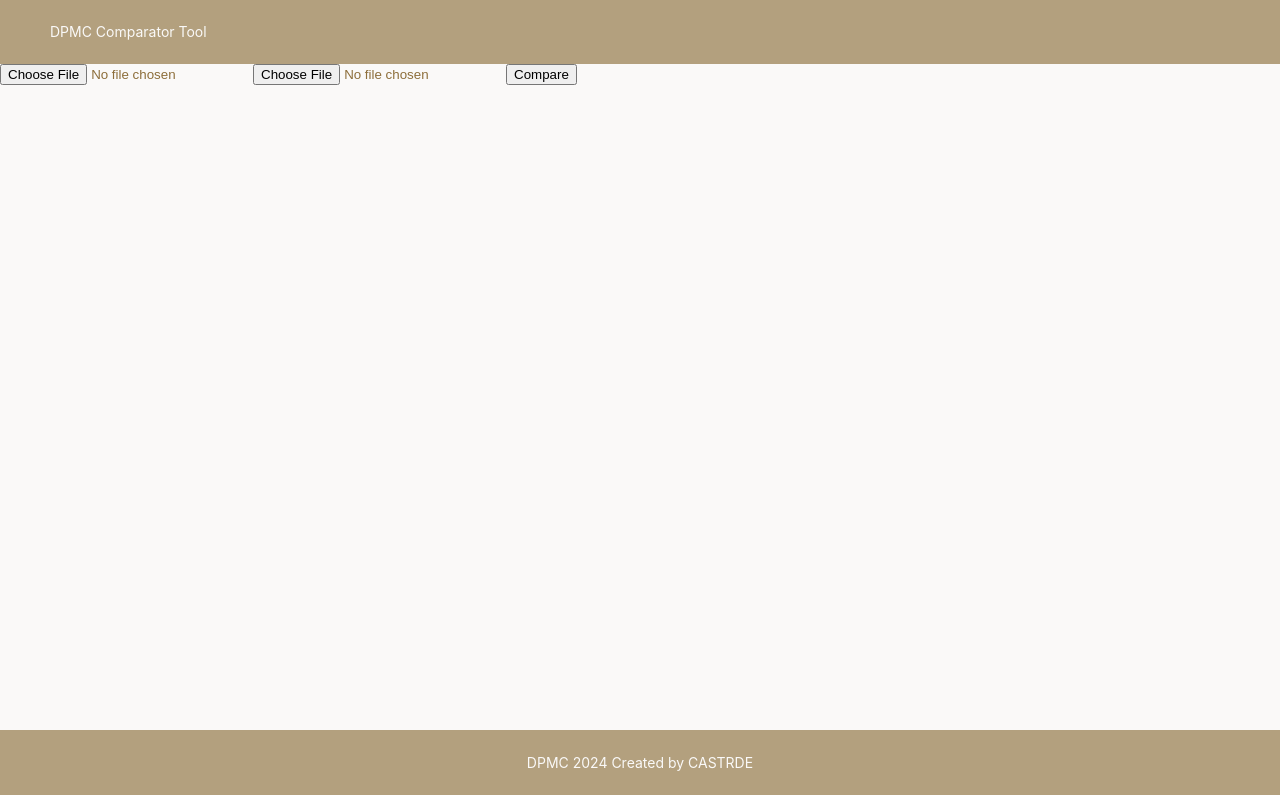
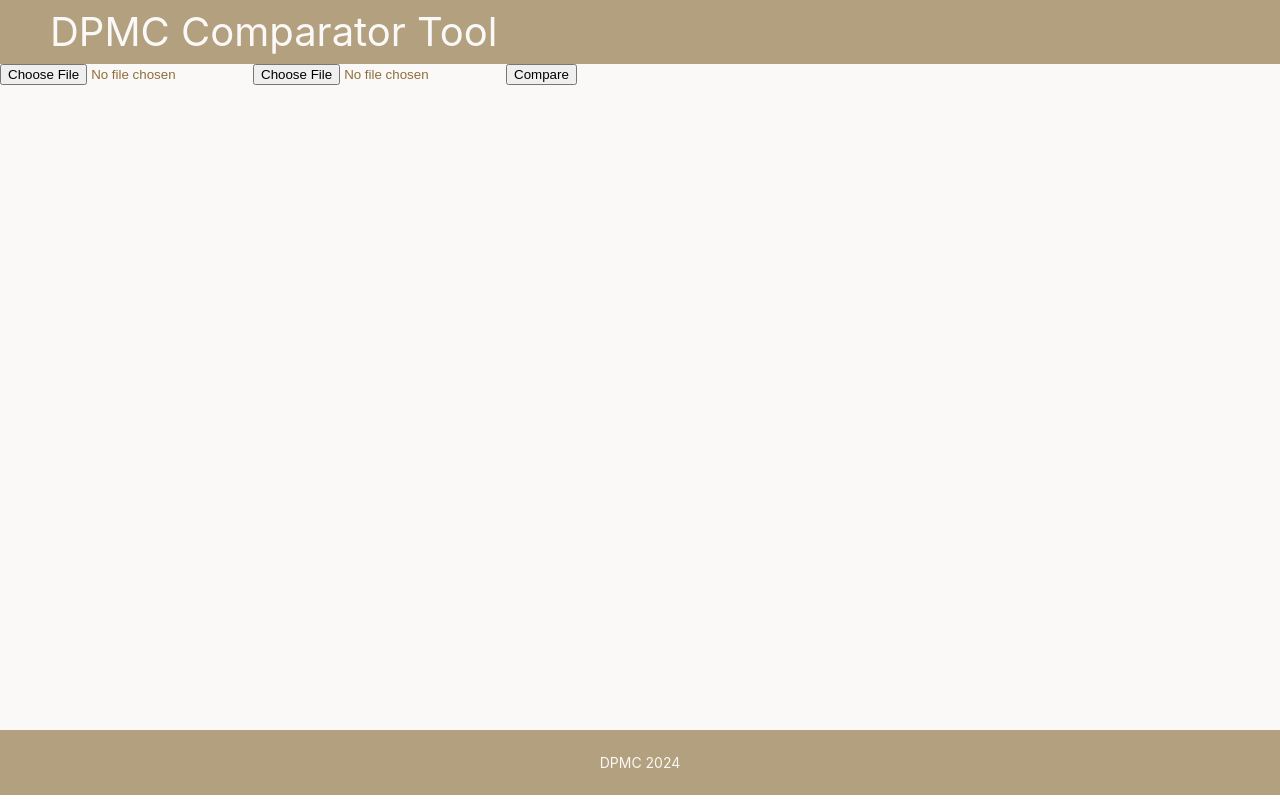
Before and after one commit to CDesiree/pdfcomparator-frontend, a React (Create React App) app: page / in a window 1280 px wide. Built offline with nearby package versions, Linux system fonts and the light colour scheme.

Commit message:
[feat] adjust content of header and footer

```diff
--- a/src/components/layout/SiteLayout.css
+++ b/src/components/layout/SiteLayout.css
@@ -7,6 +7,7 @@
 .sitelayout-header{
     background: #8d6f3aa1;
     color: #faf9f8;
+    font-size: 40px;
     /* display: flex;
     justify-content: space-between;
     flex-wrap: wrap;
--- a/src/components/layout/SiteLayout.jsx
+++ b/src/components/layout/SiteLayout.jsx
@@ -11,7 +11,7 @@ function SiteLayout() {
             <Content className="sitelayout-bg">
                 <Outlet />
             </Content>
-            <Footer className="sitelayout-footer">DPMC {new Date().getFullYear()} Created by CASTRDE</Footer>
+            <Footer className="sitelayout-footer">DPMC {new Date().getFullYear()}</Footer>
         </Layout>
     )
 
```
